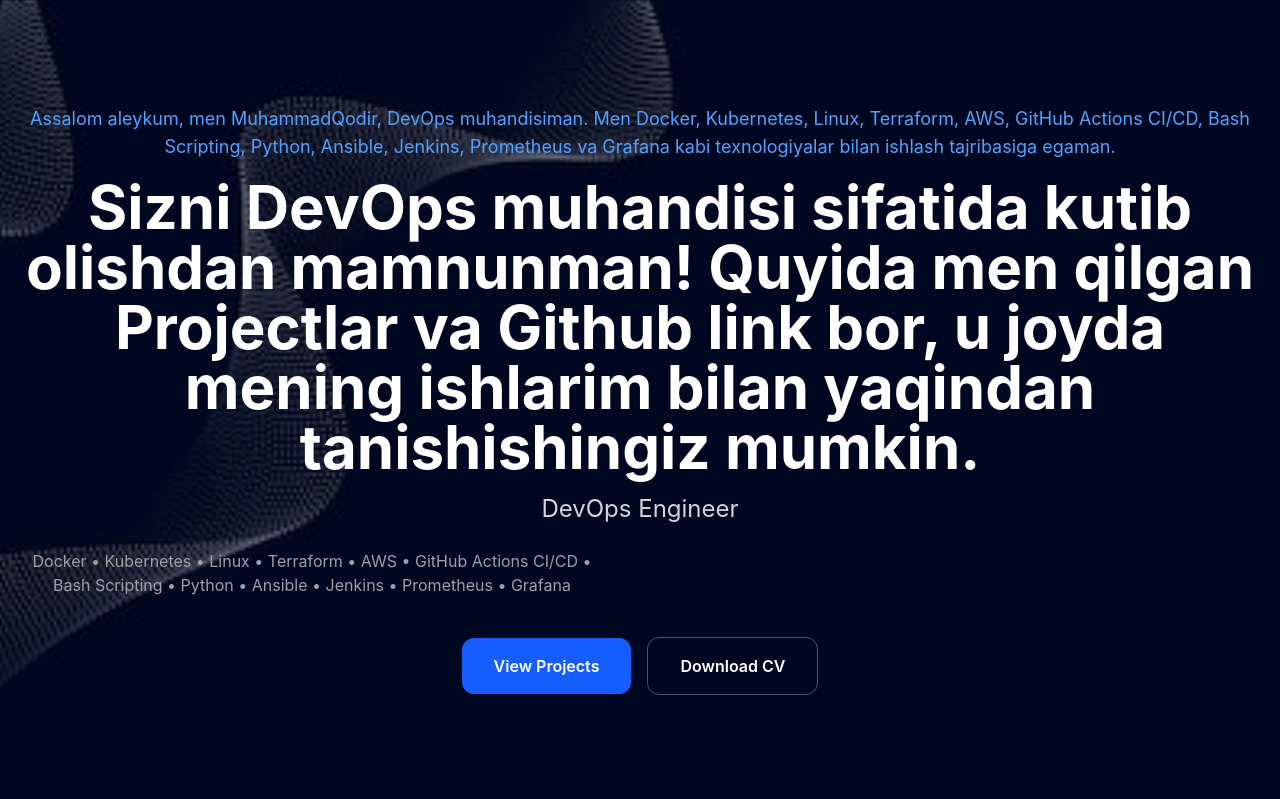
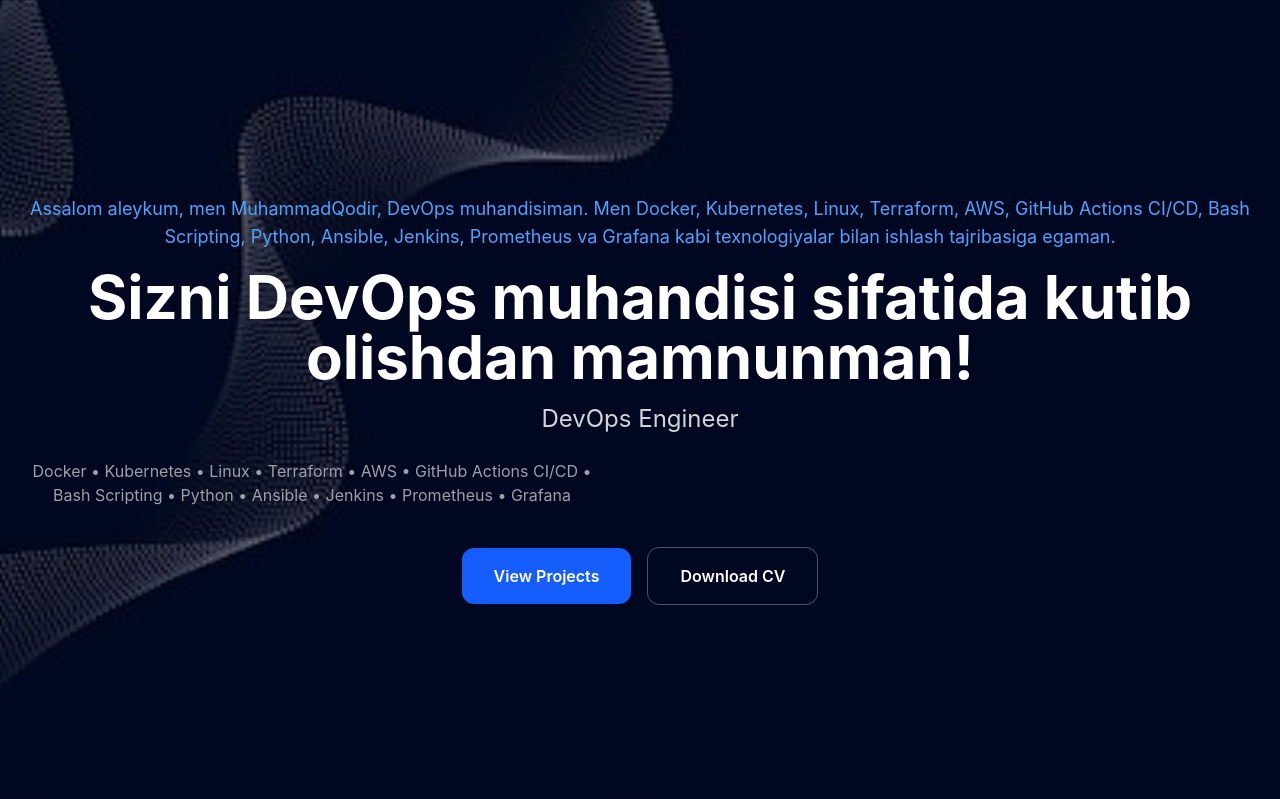
Before and after one commit to Ismoilov05/qodir-devops-portfolio, a React (Vite) app: page / in a window 1280 px wide. Shown: the top 799 px of the page. Built offline with nearby package versions, Linux system fonts and the light colour scheme.

Commit message:
feat: ui changeddd

```diff
--- a/src/App.tsx
+++ b/src/App.tsx
@@ -36,11 +36,9 @@
           <p className="mb-4 text-blue-400 text-lg">
           Assalom aleykum, men MuhammadQodir, DevOps muhandisiman. Men Docker, Kubernetes, Linux, Terraform, AWS, GitHub Actions CI/CD, Bash Scripting, Python, Ansible, Jenkins, Prometheus va Grafana kabi texnologiyalar bilan ishlash tajribasiga egaman.
           </p>
-
-          <h1 className="text-6xl font-bold">
-            Sizni DevOps muhandisi sifatida kutib olishdan mamnunman! Quyida men qilgan Projectlar va Github link bor, u joyda mening ishlarim bilan yaqindan tanishishingiz mumkin.
-
-          </h1>
+          <p className="text-6xl font-bold">
+            Sizni DevOps muhandisi sifatida kutib olishdan mamnunman!
+          </p>
 
           <h2 className="mt-4 text-2xl text-zinc-300">
             DevOps Engineer
```
